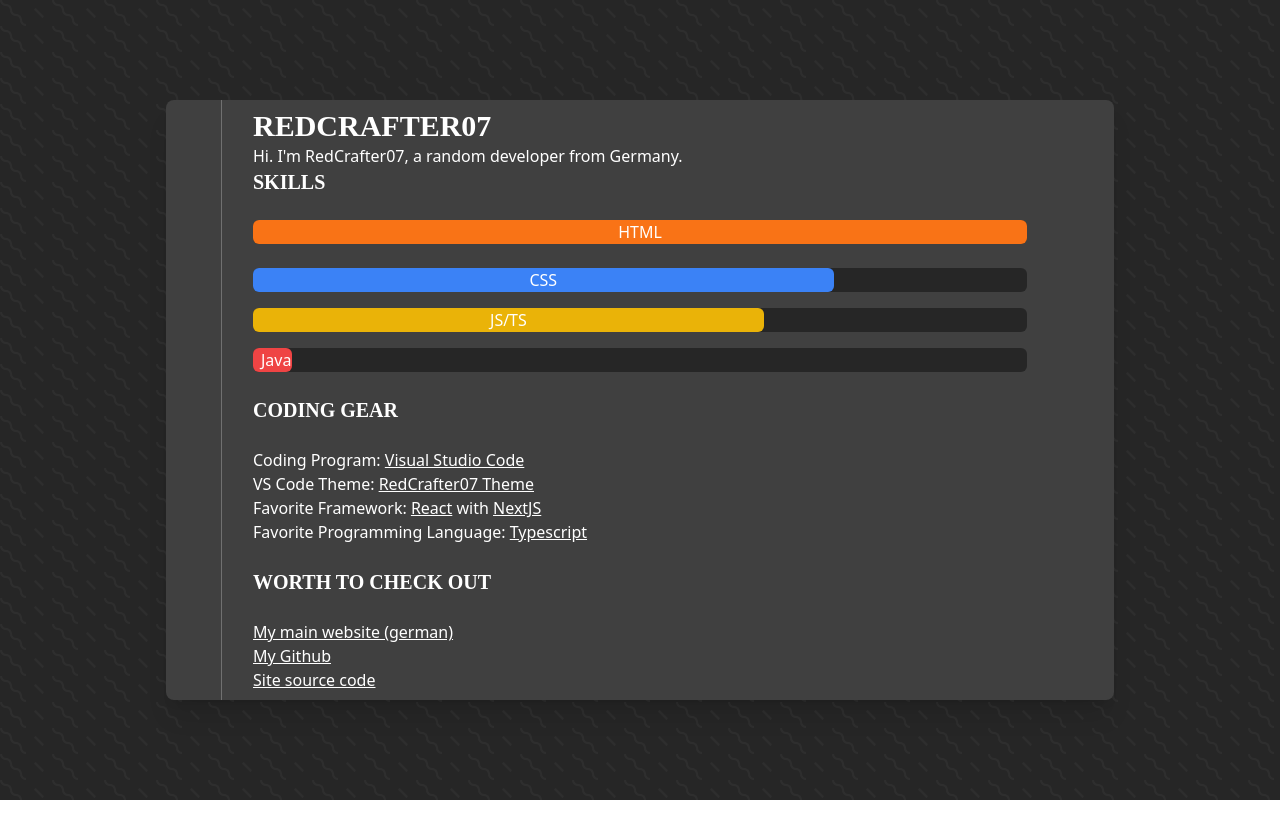
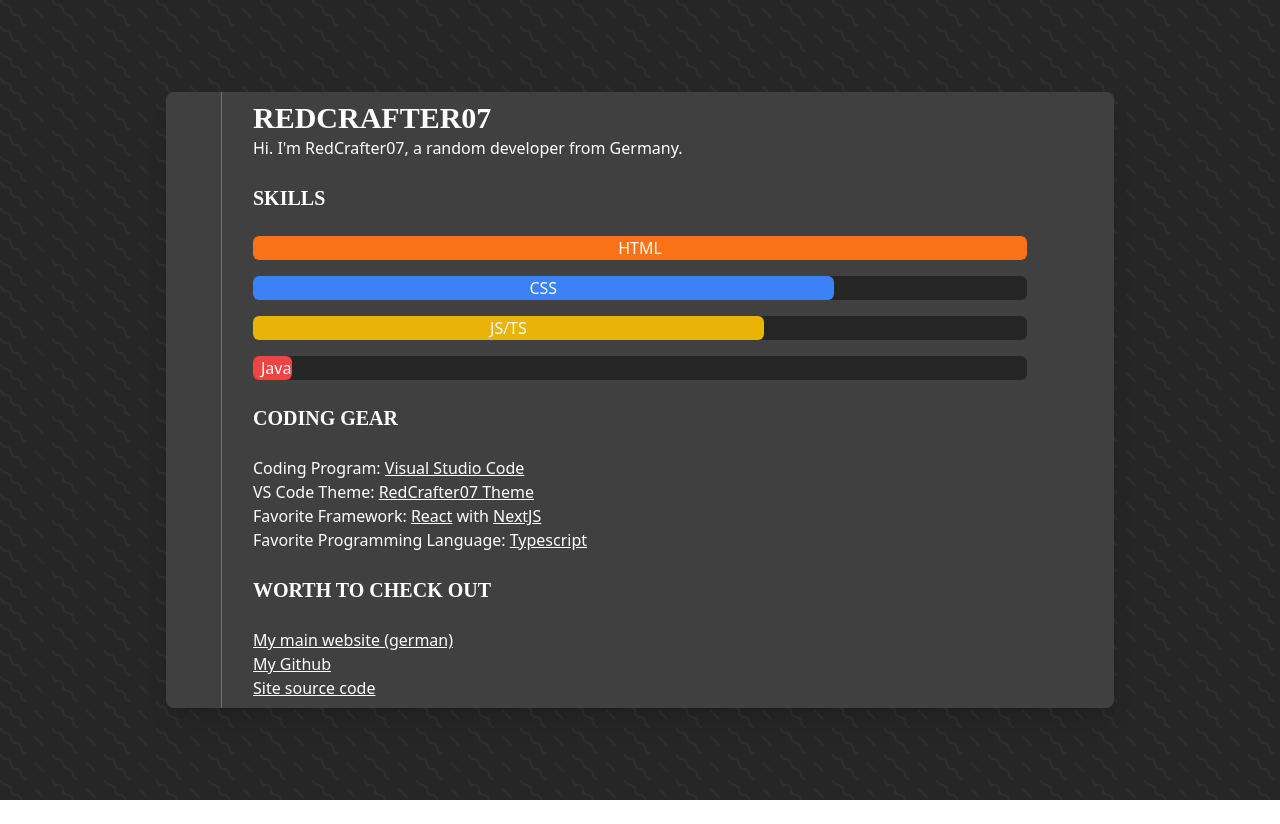
Before and after one commit to RedCrafter07/card, a Next.js app: page / in a window 1280 px wide. Built offline with nearby package versions, Linux system fonts and the light colour scheme; some icons are missing.

Commit message:
Add title and fix issue

```diff
--- a/pages/index.tsx
+++ b/pages/index.tsx
@@ -153,7 +153,7 @@ const Site = () => {
             </motion.p>
             <motion.p
               animate={{ y: [50, 0], opacity: [0, 1] }}
-              className="font-redi text-xl font-black uppercase"
+              className="font-redi my-6 text-xl font-black uppercase"
               transition={{
                 duration: 0.3,
                 ease: [0.5, 0, 0.5, 1],
@@ -163,7 +163,7 @@ const Site = () => {
               Skills
             </motion.p>
             <motion.div
-              className="my-4 my-6 h-6 w-full rounded-md bg-neutral-800"
+              className="my-4 h-6 w-full rounded-md bg-neutral-800"
               animate={{ y: [50, 0], opacity: [0, 1] }}
               transition={{
                 duration: 0.3,
@@ -413,6 +413,7 @@ const Site = () => {
 const Home: NextPage = () => {
   return (
     <div>
+      <title>RedCrafter07</title>
       <Site></Site>
     </div>
   );
```
